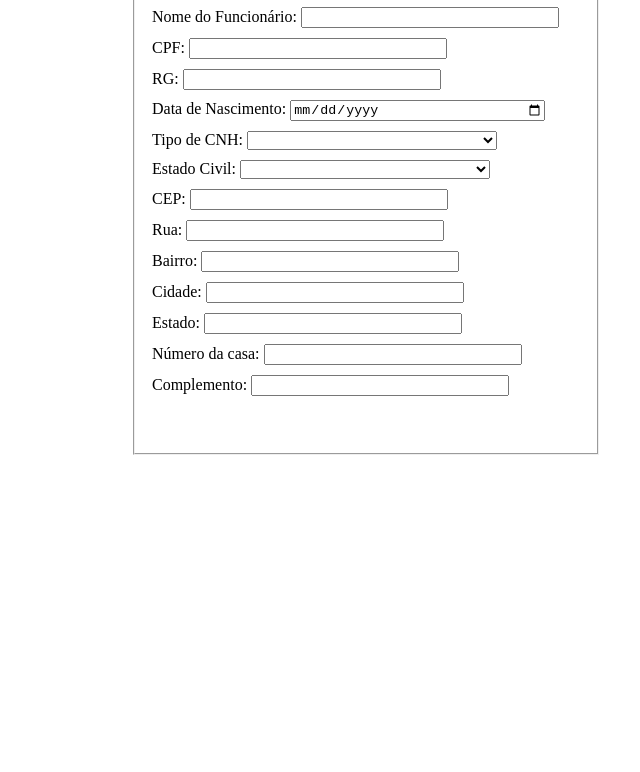
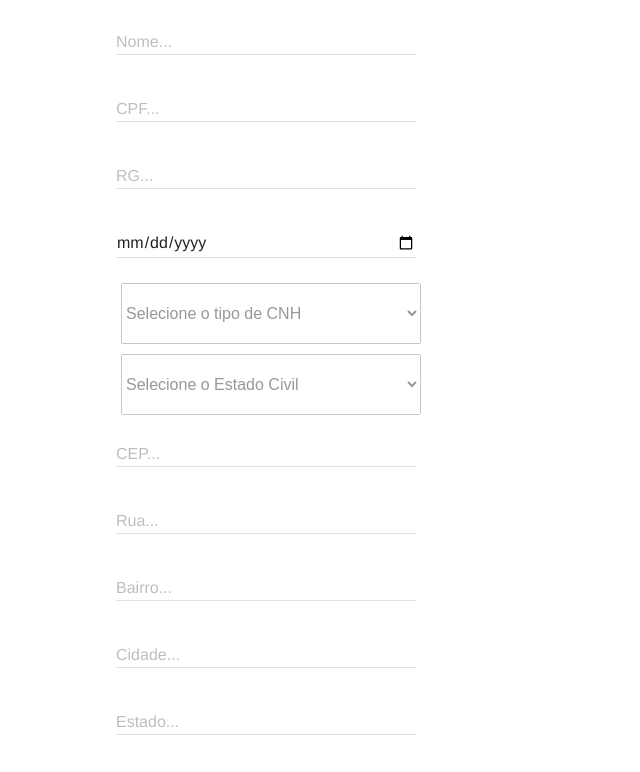
Before and after one commit to gustavobernardo25/Projeto-Semana-5, a plain HTML site: page index.html in a window 1280 px wide. Shown: the part 125-897 px from the top of the page, without its empty margins (337-977 px from the left). Before the commit the page ends 800 px from the top, so only its background shows below. Drawn offline with nearby package versions, Linux system fonts and the light colour scheme.

Commit message:
primeira parte

```diff
--- a/index.html
+++ b/index.html
@@ -4,120 +4,105 @@
 <head>
     <meta charset="UTF-8">
     <meta name="viewport" content="width=device-width, initial-scale=1.0">
-    <title>Document</title>
+    <title>Projeto Semana 5</title>
     <link rel="stylesheet" href="style.css">
+    <link rel="preconnect" href="https://fonts.gstatic.com">
+    <link href="https://fonts.googleapis.com/css2?family=Roboto:wght@700&display=swap" rel="stylesheet">
+    <link rel="stylesheet" href="https://fonts.googleapis.com/icon?family=Material+Icons">
+    <link rel="stylesheet" href="https://code.getmdl.io/1.3.0/material.indigo-pink.min.css">
+    <script defer src="https://code.getmdl.io/1.3.0/material.min.js"></script>
 </head>
 
 <body>
 
     <div class="main">
-        <form id="formulario">
-            <fieldset>
+        <!-- Simple Textfield -->
+        <form action="#">
             <h3>Digite os Dados do Funcionário</h3>
+            <div class="mdl-textfield mdl-js-textfield">
+                <input class="mdl-textfield__input" type="text" id="nome">
+                <label class="mdl-textfield__label" for="sample1">Nome...</label>
+            </div>
 
-                <div>
-                    <label for="">Nome do Funcionário:
-                        <input type="text" id="nome">
-                    </label>
+            <div class="mdl-textfield mdl-js-textfield">
+                <input class="mdl-textfield__input" type="text" pattern="-?[0-9]*(\.[0-9]+)?" id="cpf">
+                <label class="mdl-textfield__label" for="sample2">CPF...</label>
+                <span class="mdl-textfield__error">Input is not a number!</span>
+              </div>
+
+             <div class="mdl-textfield mdl-js-textfield">
+    <input class="mdl-textfield__input" type="text" pattern="-?[0-9]*(\.[0-9]+)?" id="rg">
+    <label class="mdl-textfield__label" for="sample2">RG...</label>
+    <span class="mdl-textfield__error">Input is not a number!</span>
+  </div>
+
+            <div class="mdl-textfield mdl-js-textfield">
+                <input class="mdl-textfield__input" type="date" id="data">
 
             </div>
 
-                <div>
-                    <label for="cpf">CPF:
-                        <input type="text" id="cpf">
-                    </label>
-
-                </div>
-
-                <div>
-                    <label for="rg">RG:
-                        <input type="text" id="rg">
-                    </label>
-
-                </div>
-
-
-                <div>
-                    <label for="nasc">Data de Nascimento:
-                        <input type="date" id="nasc">
-                    </label>
-
-                </div>
-
-
-                <div>
-                    <label for="">Tipo de CNH:
-                        <select id="cnh">
-                            <option value=""></option>
+            <div class="selec">
+                <select class="mdl-textfield mdl-js-textfield" id="cnh">
+                    <option value disabled selected>Selecione o tipo de CNH</option>
                     <option value="">Tipo A</option>
                     <option value="">Tipo B</option>
                     <option value="">Tipo C</option>
                 </select>
-                    </label>
-
             </div>
 
-
-                <div>
-                    <label for="">Estado Civil:
-                        <select id="estciv">
-                            <option value=""></option>
+            <div class="selec">
+                <select class="mdl-textfield mdl-js-textfield" id="ecivil">
+                    <option value disabled selected>Selecione o Estado Civil</option>
                     <option value="">Solteiro(a)</option>
                     <option value="">Casado(a)</option>
                     <option value="">Viúvo(a)</option>
                 </select>
-                    </label>
+            </div>
 
+            <div class="mdl-textfield mdl-js-textfield">
+                <input class="mdl-textfield__input" type="text" id="cep">
+                <label class="mdl-textfield__label" for="cep">CEP...</label>
+            </div>
+
+            <div class="mdl-textfield mdl-js-textfield">
+                <input class="mdl-textfield__input" type="text" id="rua">
+                <label class="mdl-textfield__label" for="rua">Rua...</label>
+            </div>
+
+            <div class="mdl-textfield mdl-js-textfield">
+                <input class="mdl-textfield__input" type="text" id="bairro">
+                <label class="mdl-textfield__label" for="bairro">Bairro...</label>
+            </div>
+
+            <div class="mdl-textfield mdl-js-textfield">
+                <input class="mdl-textfield__input" type="text" id="cidade">
+                <label class="mdl-textfield__label" for="cidade">Cidade...</label>
+            </div>
+
+            <div class="mdl-textfield mdl-js-textfield">
+                <input class="mdl-textfield__input" type="text" id="estado">
+                <label class="mdl-textfield__label" for="estado">Estado...</label>
+            </div>
+
+            <div class="mdl-textfield mdl-js-textfield">
+                <input class="mdl-textfield__input" type="text" pattern="-?[0-9]*(\.[0-9]+)?" id="num">
+                <label class="mdl-textfield__label" for="sample2">Número...</label>
+                <span class="mdl-textfield__error">Input is not a number!</span>
+              </div>
+
+              <div class="mdl-textfield mdl-js-textfield">
+                <input class="mdl-textfield__input" type="text" id="complemento">
+                <label class="mdl-textfield__label" for="cidade">Complemento...</label>
             </div>
 
             <div>
-                    <label for="cep">CEP:
-                        <input type="text" id="cep">
-                    </label>
 
+
+                <button id="botao">
+                    Pronto
+                </button>
             </div>
-
-                <div>
-                    <label for="rua">Rua:
-                        <input type="text" id="rua">
-                    </label>
-
-                </div>
-
-                <div>
-                    <label for="bairro">Bairro:
-                        <input type="text" id="bairro">
-                    </label>
-
-                </div>
-
-                <div>
-                    <label for="cidade">Cidade:
-                        <input type="text" id="cidade">
-                    </label>
-
-                </div>
-
-                <div>
-                    <label for="estado">Estado:
-                        <input type="text" id="estado">
-                    </label>
-
-                </div>
-
-                <div>
-                    <label for="numcasa">Número da casa:
-                        <input type="text" id="numcasa">
-                    </label>
-
-                </div>
-
-                <div>
-                    <label for="complemento">Complemento:
-                        <input type="text" id="complemento">
-                    </label>
-
-                </div>
+        </form>
 
 
 
@@ -127,8 +112,7 @@
 
 
 
-            </fieldset>
-        </form>
+
 
     </div>
 </body>
--- a/style.css
+++ b/style.css
@@ -1,7 +1,7 @@
 .main{
     position: absolute;
     width: 500px;
-    height: 500px;
+    height: 570px;
     top: 5%;
     left: 35%;
 
@@ -11,14 +11,31 @@
 
 }
 fieldset{
-    height: 500px;
+    height: 530px;
+    border-color: cadetblue;
+    background-color: cadetblue;
+
 }
+
+h3{
+    font-family: 'Roboto', sans-serif;
+    position: relative;
+    left: -15%;
+}
+#title{
+    background-color: brown;
+    margin-bottom: 10px;
+}
+
 div{
     padding: 5px;
 }
 input{
     width: 250px;
+
 }
 select{
     width: 250px;
+    height: auto;
+    opacity: 40%;
 }
```
Lines whose indentation alone changed are shown as unchanged.
